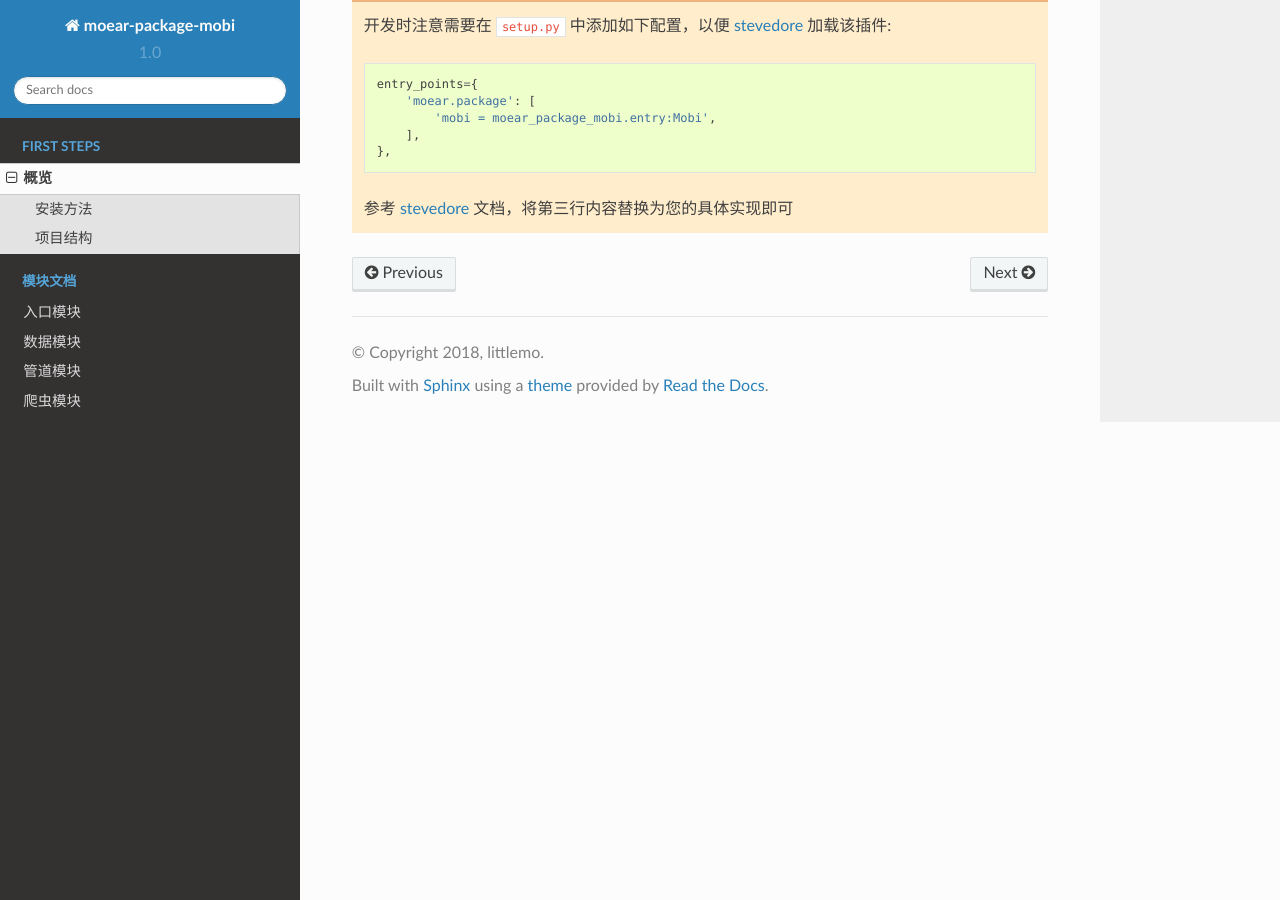
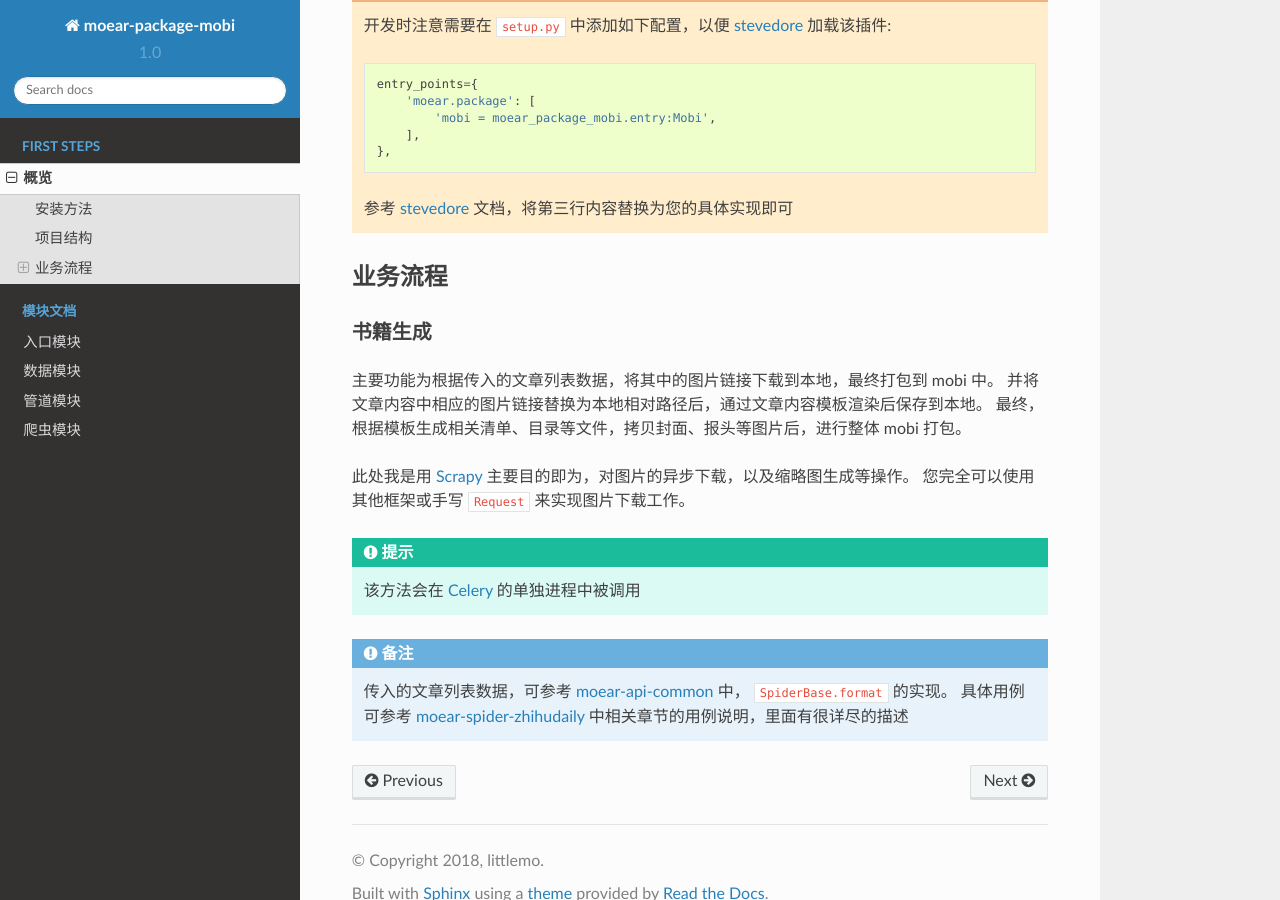
Before and after one commit to littlemo/moear-package-mobi, a Sphinx documentation site: the page built from docs/source/intro/overview.rst, in a window 1280 px wide and 900 px high, scrolled down 1103 px. Built offline with Sphinx 7.4.7 and the Read the Docs theme 2.0.0, drawn with Linux system fonts in a browser that asks for light colours; formulas are drawn with MathJax 3.

Commit message:
F: 实现业务流程中'书籍生成'功能的实现文档

```diff
--- a/docs/source/intro/overview.rst
+++ b/docs/source/intro/overview.rst
@@ -61,10 +61,35 @@
     参考 `stevedore`_ 文档，将第三行内容替换为您的具体实现即可
 
 
-.. _MoEar: https://github.com/littlemo/moear
-.. _Scrapy: https://github.com/scrapy/scrapy
+业务流程
+========
+
+书籍生成
+--------
+
+主要功能为根据传入的文章列表数据，将其中的图片链接下载到本地，最终打包到 mobi 中。
+并将文章内容中相应的图片链接替换为本地相对路径后，通过文章内容模板渲染后保存到本地。
+最终，根据模板生成相关清单、目录等文件，拷贝封面、报头等图片后，进行整体 mobi 打包。
+
+此处我是用 `Scrapy`_ 主要目的即为，对图片的异步下载，以及缩略图生成等操作。
+您完全可以使用其他框架或手写 ``Request`` 来实现图片下载工作。
+
+.. hint::
+
+    该方法会在 `Celery`_ 的单独进程中被调用
+
+.. note::
+
+    传入的文章列表数据，可参考 `moear-api-common`_ 中， ``SpiderBase.format`` 的实现。
+    具体用例可参考 `moear-spider-zhihudaily`_ 中相关章节的用例说明，里面有很详尽的描述
+
+
+.. _MoEar: http://moear.rtfd.io
+.. _Scrapy: http://scrapy.rtfd.io
 .. _KindleGen: https://www.amazon.com/gp/feature.html?docId=1000765211
-.. _moear-api-common: https://github.com/littlemo/moear-api-common
+.. _moear-api-common: http://moear-api-common.rtfd.io
+.. _moear-spider-zhihudaily: http://moear-spider-zhihudaily.rtfd.io
+.. _Celery: http://docs.celeryproject.org
 .. _KindleEar: https://github.com/cdhigh/KindleEar
 .. _Calibre: https://github.com/kovidgoyal/calibre
 .. _stevedore: https://docs.openstack.org/stevedore/latest/
```
